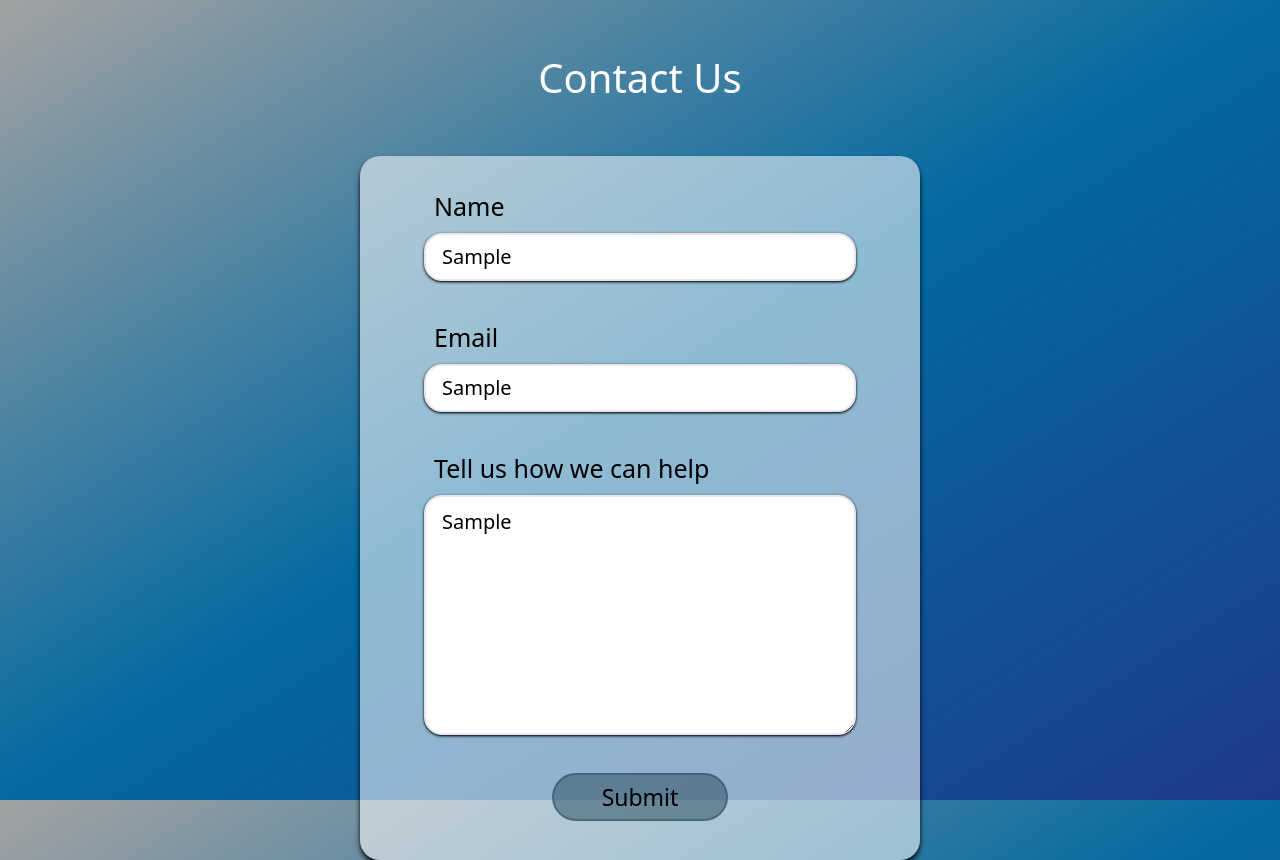
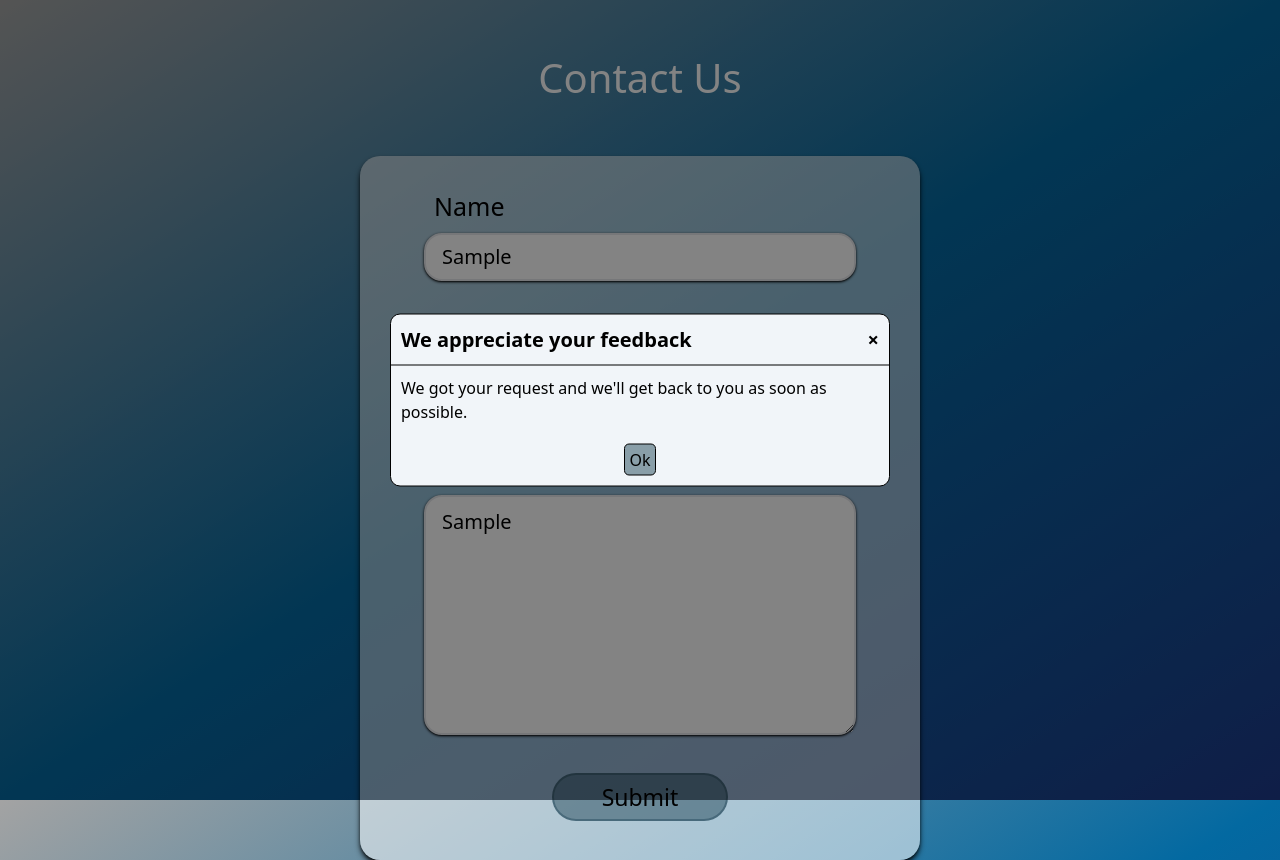
Before and after one commit to webAhead1/flexible, a Vue app: page / in a window 1280 px wide. Both pictures are taken after typing "Sample", "Sample", "Sample" into the empty fields and a click on the button "Submit". Built offline with nearby package versions, Linux system fonts and the light colour scheme.

Commit message:
added a modal popup that thanks the user for their feedback and informs them that their request is under review

```diff
--- a/src/style.css
+++ b/src/style.css
@@ -45,3 +45,43 @@ header {
 .contact-message-label {
     @apply text-[25px] relative left-[10px]
 }
+
+.modal {
+    @apply fixed top-[50%] left-[50%] -translate-x-1/2 -translate-y-1/2 border-black border-[1px] rounded-[10px] z-10 bg-slate-100 w-[500px] scale-0 ease-in-out duration-200
+}
+
+.modal.active {
+    @apply scale-100
+}
+
+.modal-header {
+    @apply p-[10px] flex justify-between border-b-[1px] border-black
+}
+
+.modal-header .title {
+    @apply text-[1.25rem] font-bold
+}
+
+.modal-header .close-button {
+    @apply text-[1.25rem] font-bold
+}
+
+.modal-text {
+    @apply p-[10px]
+}
+
+.ok-button-container {
+    @apply flex justify-center
+}
+
+.ok-button {
+    @apply border-[1px] border-black rounded-[5px] bg-[#2b4f6086] m-[10px] w-[2rem] h-[2rem]
+}
+
+#overlay {
+    @apply fixed top-0 left-0 right-0 bottom-0 bg-[#0000007c] pointer-events-none opacity-0 ease-in-out duration-200
+}
+
+#overlay.active {
+    @apply opacity-100 pointer-events-auto
+}
--- a/src/views/ContactUs.vue
+++ b/src/views/ContactUs.vue
@@ -1,4 +1,44 @@
-<script>
+<script setup>
+    window.onload = function() {
+        const openModalButton = document.querySelector('[data-modal-target]')
+        const closeModalButtons = document.querySelectorAll('[data-close-button]')
+        const modal = document.querySelector('.modal')
+        const overlay = document.getElementById('overlay')
+        let nameInput = document.getElementById('name-input').value
+        let emailInput = document.getElementById('email-input').value
+        let messageInput = document.getElementById('message-input').value
+
+        console.log(nameInput)
+        console.log(emailInput)
+        console.log(messageInput)
+
+        openModalButton.addEventListener('click', openModal)
+
+        closeModalButtons.forEach(button => {
+            button.addEventListener('click',()=> {
+                const modal = button.closest('.modal')
+                closeModal (modal)
+            })
+        })
+
+        function openModal() {
+            console.log(nameInput)
+            console.log(emailInput)
+            console.log(messageInput)
+            // if (nameInput != '' && emailInput != '' && messageInput != '') {
+                modal.classList.add('active')
+                overlay.classList.add('active')
+            // }
+            // else {
+            //     alert("You must fill out all the boxes")
+            // }
+        }
+
+        function closeModal() {
+            modal.classList.remove('active')
+            overlay.classList.remove('active')
+        }
+    }
 </script>
 
 <template>
@@ -8,12 +48,25 @@
     <body>
         <div class="contact-card">
             <div class="contact-name-label">Name</div>
-            <input class="name-input"/> <br />
+            <input id="name-input" class="name-input" /> <br />
             <div class="contact-email-label">Email</div>
-            <input class="email-input" /> <br />
+            <input id="email-input" class="email-input" /> <br />
             <div class="contact-message-label">Tell us how we can help</div>
-            <textarea class="message-input" /> <br />
-            <button class="submit-button">Submit</button>
+            <textarea id="message-input" class="message-input" /> <br />
+            <button data-modal-target="#modal" class="submit-button">Submit</button>
         </div>
+        <div class="modal" id="modal">
+            <div class="modal-header">
+                <div class="title">We appreciate your feedback</div>
+                <button data-close-button class="close-button">&times;</button>
+            </div>
+            <div class="modal-text">
+                We got your request and we'll get back to you as soon as possible.
+            </div>
+            <div data-close-button class="ok-button-container">
+                <button class="ok-button">Ok</button>
+            </div>
+        </div>
+        <div id="overlay"></div>
     </body>
 </template>
```
